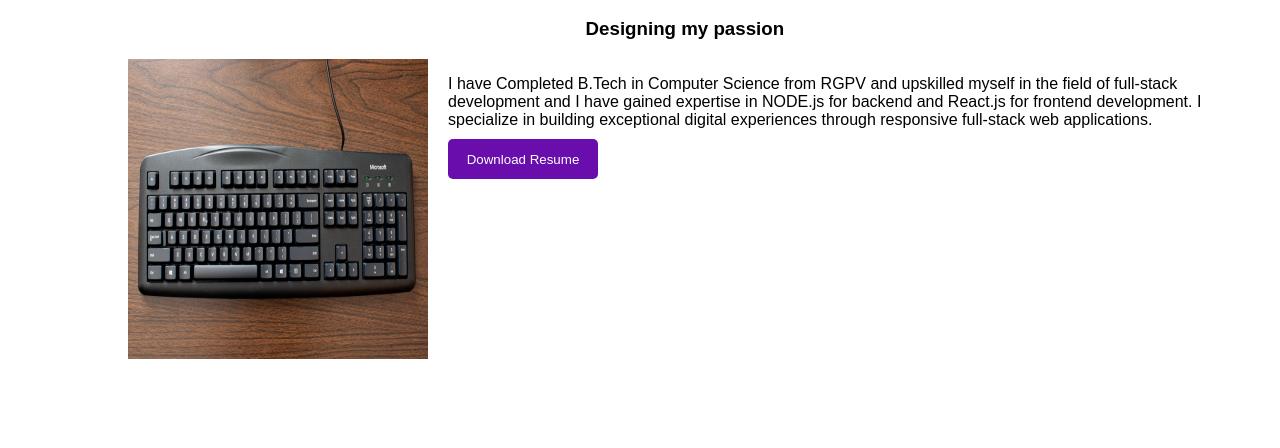
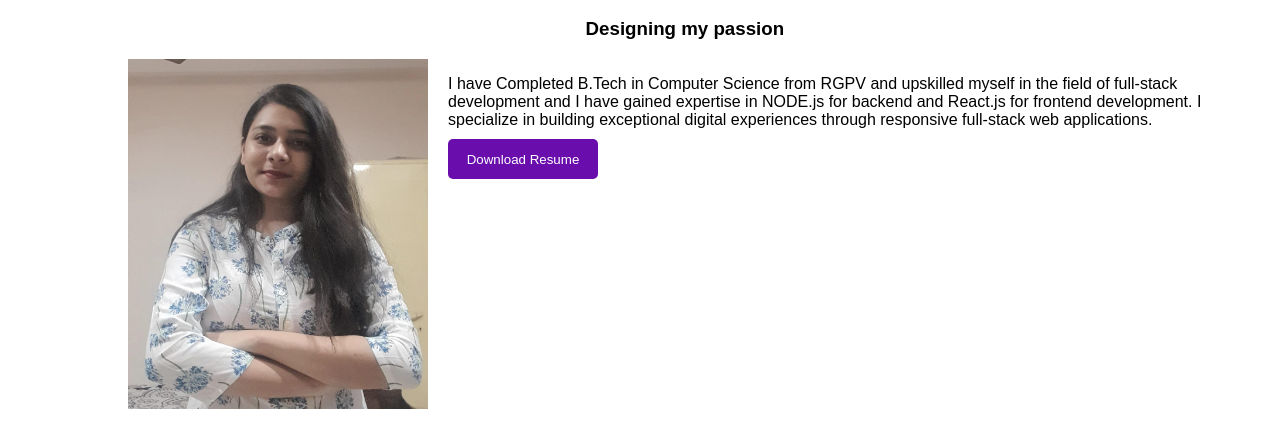
Before and after one commit to Manya2210/Portfolio_frontend, a website: page About.html in a window 1280 px wide. Shown: the part 90-538 px from the top of the page. Drawn offline with Linux system fonts and the light colour scheme.

Commit message:
new changes

```diff
--- a/About.html
+++ b/About.html
@@ -11,7 +11,7 @@
     <h3>Designing my passion </h3>
     <div class="container">
         <div class="image">
-            <img src="./assets/computer_keyboard_02.jpg" style="width: 300px; height: 300px;">
+            <img src="./assets/Manya_img2.jpg" style="width: 300px; height: 350px;">
         </div>
         <div class="content">
             <p>
```
Also changed, not shown: assets/Manya_img2.jpg (added).
